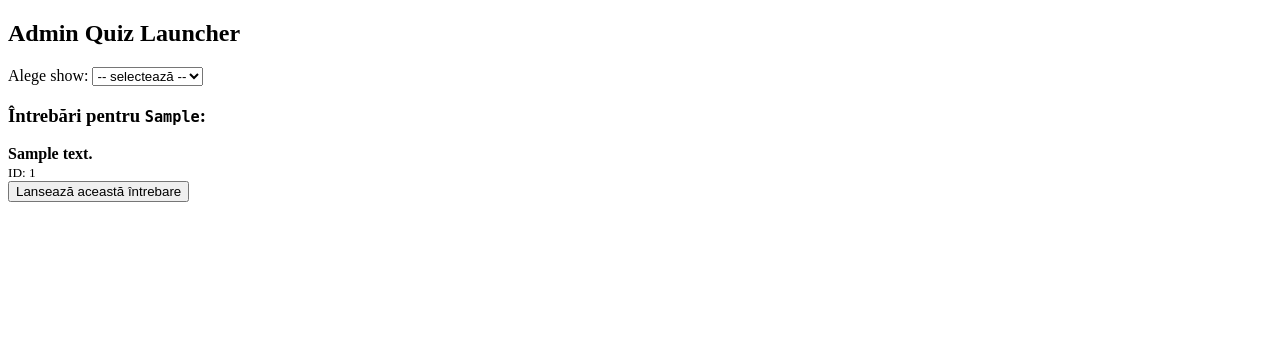
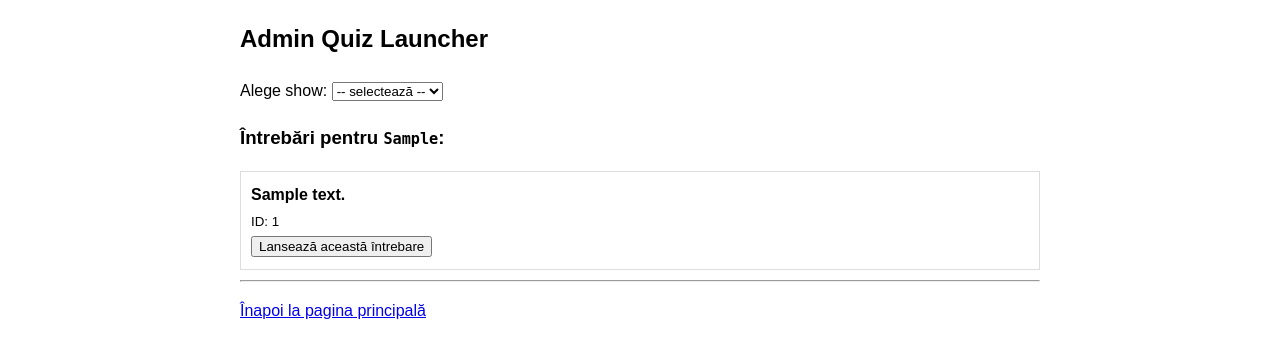
Before and after one commit to oana-afk/syncplay-backend, a Flask app: template admin_panel/templates/admin.html in a window 1280 px wide. Shown: the top 358 px of the page. Run offline with Flask 3, Linux system fonts and the light colour scheme; the template is opened without the code that fills it: most values are stand-ins (such as "Sample title", 1, 10 or a date in 2020).

Commit message:
Update admin.html

```diff
--- a/admin_panel/templates/admin.html
+++ b/admin_panel/templates/admin.html
@@ -1,8 +1,24 @@
 <!DOCTYPE html>
 <html>
-<head><title>Admin Quiz</title></head>
+<head>
+    <title>Admin Quiz</title>
+    <style>
+        body { font-family: Arial, sans-serif; line-height: 1.6; margin: 20px; }
+        .error { color: red; border: 1px solid red; padding: 10px; margin: 15px 0; }
+        .success { color: green; }
+        .container { max-width: 800px; margin: 0 auto; }
+        .question-item { border: 1px solid #ddd; padding: 10px; margin-bottom: 10px; }
+    </style>
+</head>
 <body>
+  <div class="container">
     <h2>Admin Quiz Launcher</h2>
+
+    {% if firebase_error %}
+      <div class="error">
+        <strong>Eroare Firebase:</strong> {{ firebase_error }}
+      </div>
+    {% endif %}
 
     <!-- Select Show -->
     <form method="POST">
@@ -27,7 +43,7 @@
         <form method="POST">
           <input type="hidden" name="show_id" value="{{ selected_show }}">
           {% for q in questions %}
-          <div style="margin-bottom:10px">
+            <div class="question-item">
               <b>{{ q.text }}</b><br>
               <small>ID: {{ q.id }}</small><br>
               <button name="question_id" value="{{ q.id }}">Lansează această întrebare</button>
@@ -38,5 +54,9 @@
         <p>⚠️ Nu s-au găsit întrebări pentru acest show.</p>
       {% endif %}
     {% endif %}
+
+    <hr>
+    <p><a href="/">Înapoi la pagina principală</a></p>
+  </div>
 </body>
 </html>
```
Lines whose indentation alone changed are shown as unchanged.
